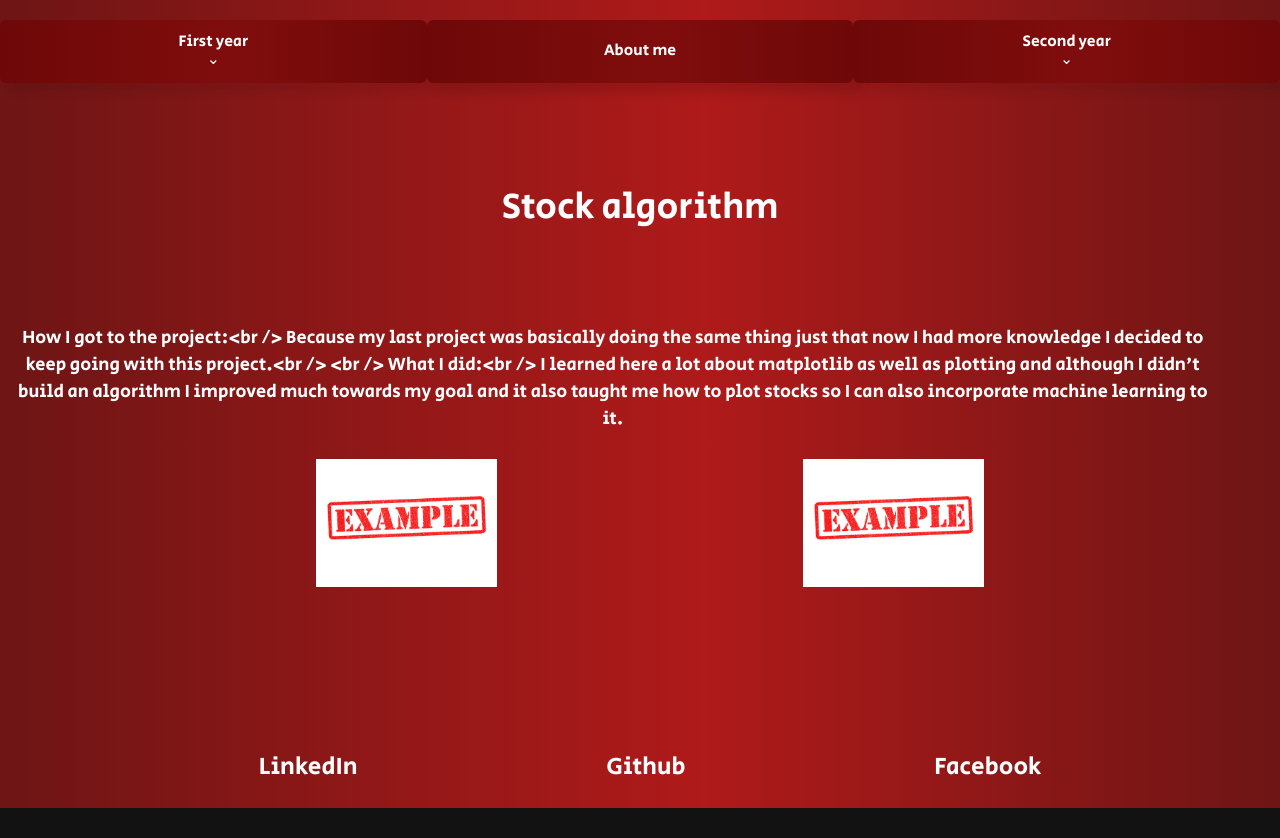
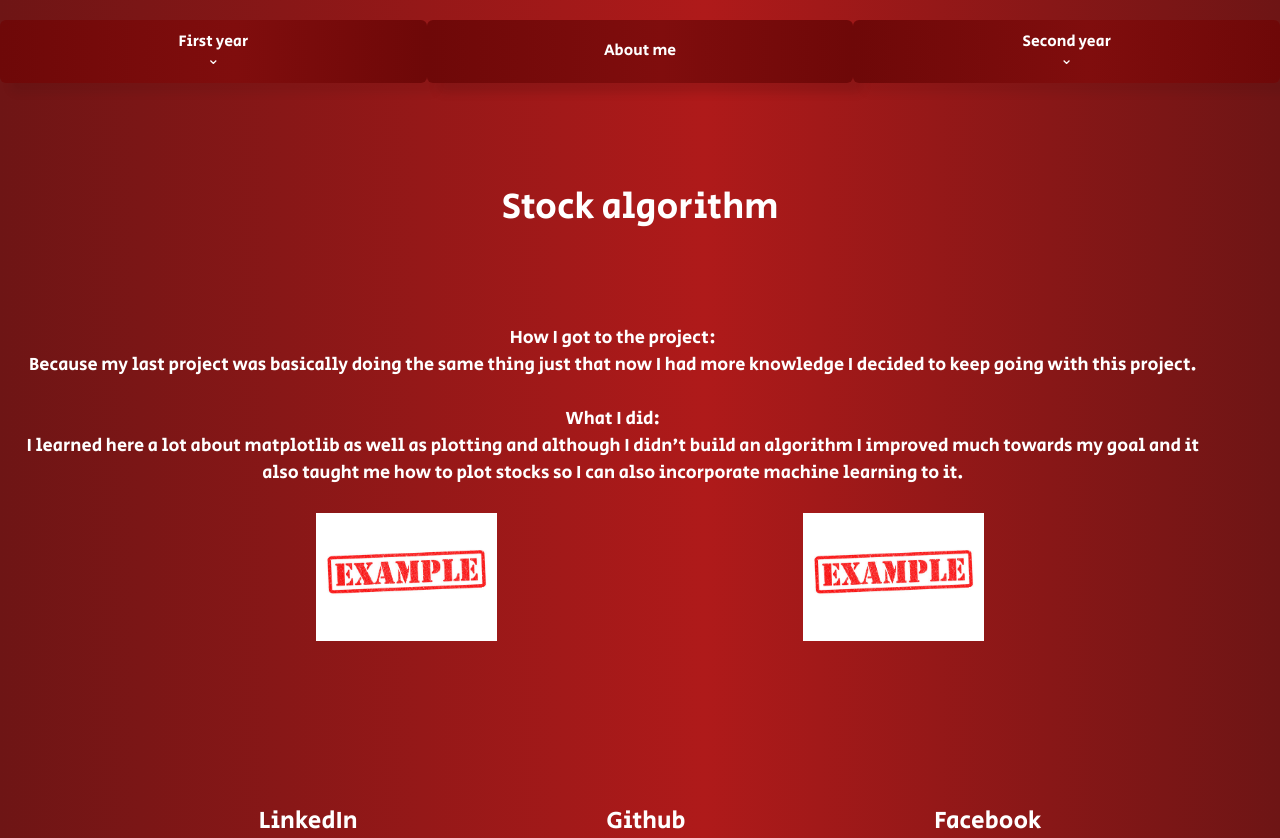
Before and after one commit to UnmatchedPerspicacious/pol-eshel_red, a Next.js app: page /projects/second_year/winter in a window 1280 px wide. Before the commit the page ends 808 px from the top, so only its background shows below. Built offline with nearby package versions, Linux system fonts and the light colour scheme.

Commit message:
Update page.tsx

```diff
--- a/app/projects/second_year/winter/page.tsx
+++ b/app/projects/second_year/winter/page.tsx
@@ -1,18 +1,14 @@
 import example from './example_img.jpg';
-import Image from "next/image";
+import Image from "next/image"
 import Link from "next/link";
 
 export default function Page() {
   return (
     <div className="container">
       <h1 className="head">Stock algorithm</h1>
-      <p className="description">
-        How I got to the project:&lt;br /&gt;
-        Because my last project was basically doing the same thing just that now I had more knowledge I decided to keep going with this project.&lt;br /&gt;
-        &lt;br /&gt;
-        What I did:&lt;br /&gt;
-        I learned here a lot about matplotlib as well as plotting and although I didn&apos;t build an algorithm I improved much towards my goal and it also taught me how to plot stocks so I can also incorporate machine learning to it.
-      </p>
+      <p className="description" dangerouslySetInnerHTML={{
+        __html: "How I got to the project:<br />Because my last project was basically doing the same thing just that now I had more knowledge I decided to keep going with this project.<br /><br />What I did:<br />I learned here a lot about matplotlib as well as plotting and although I didn&apos;t build an algorithm I improved much towards my goal and it also taught me how to plot stocks so I can also incorporate machine learning to it."
+      }} />
       <div className="images">
         <div className="image-container">
           <Image className="image" src={example} alt="" />
```
